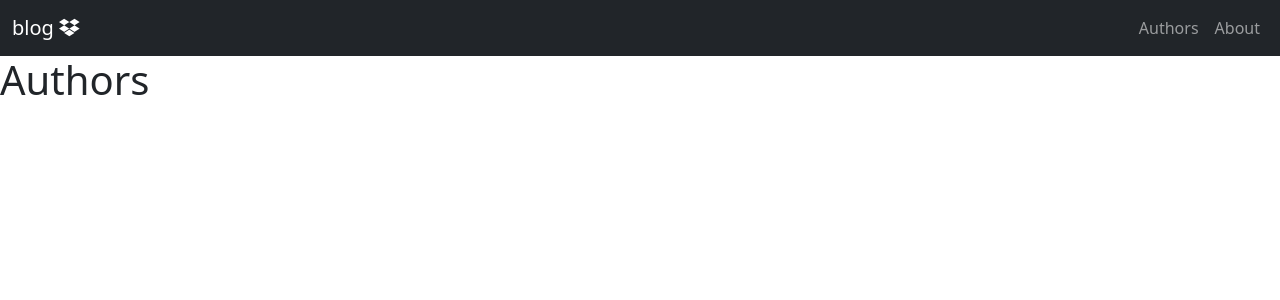
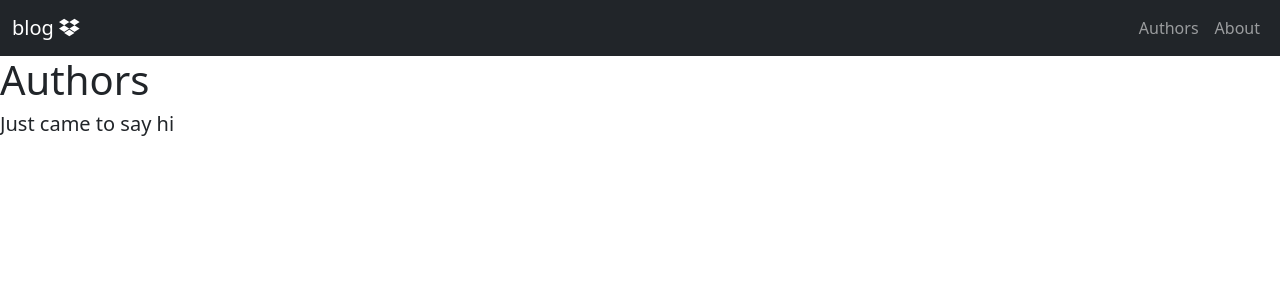
Before and after one commit to Vss4969/Jekyll, a Jekyll site: the page built from pages/author.html, in a window 1280 px wide. Shown: the top 300 px of the page. Built offline with Jekyll 4.4.1, drawn with Linux system fonts in a browser that asks for light colours; nearby versions of some CDN libraries.

Commit message:
Update author.html

```diff
--- a/pages/author.html
+++ b/pages/author.html
@@ -38,6 +38,7 @@
         </div>
     </nav>
     <h1>Authors</h1>
+    <h5>Just came to say hi</h5>
 </body>
 
 </html>
```
